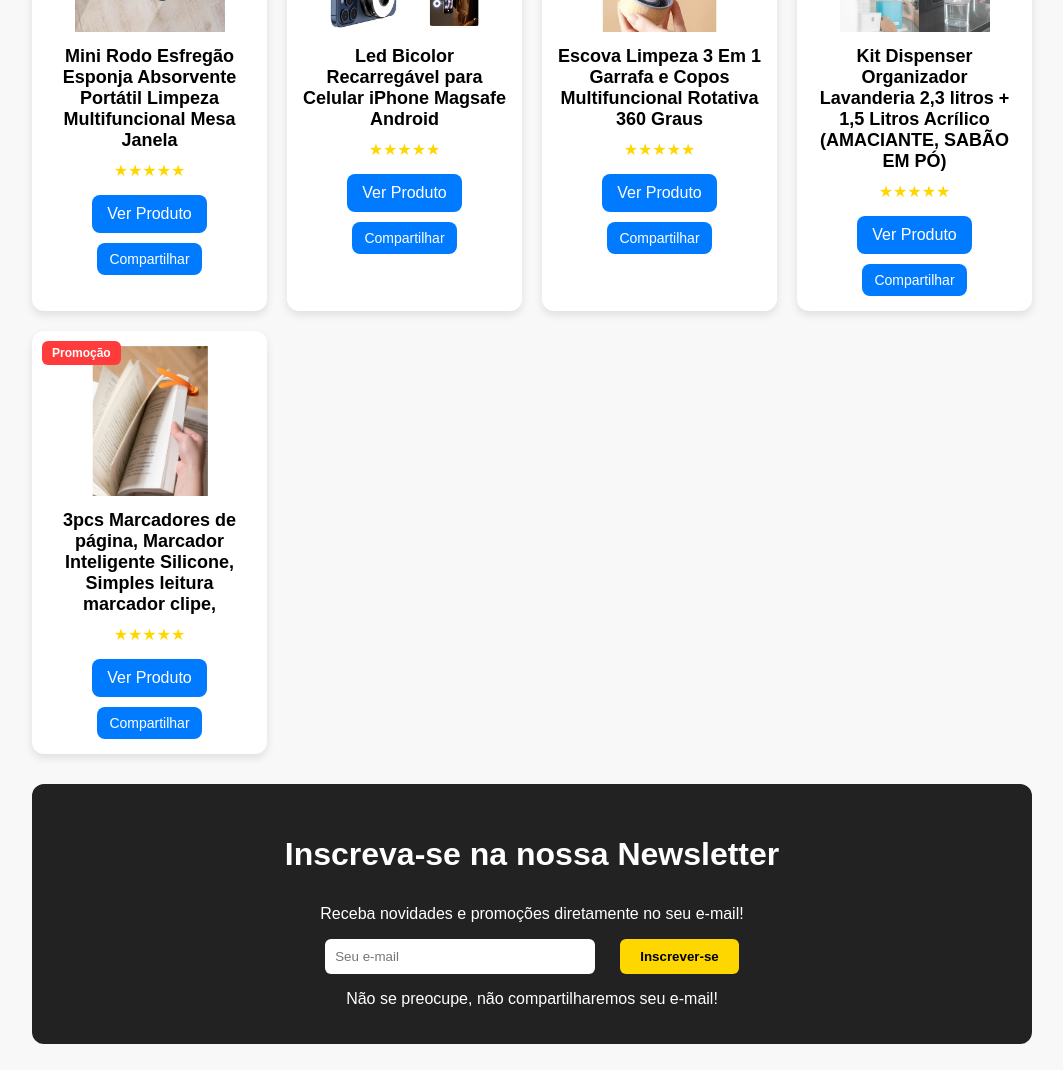
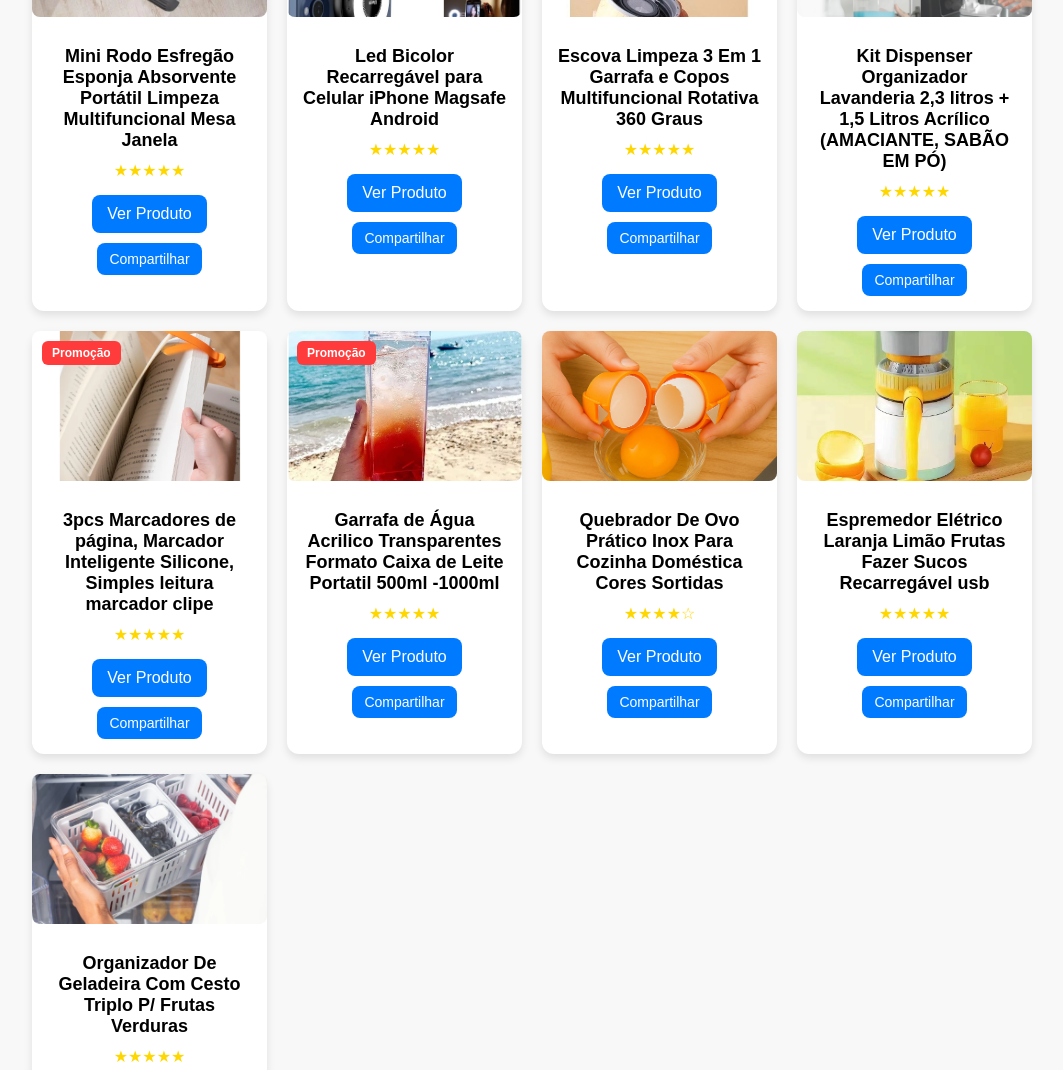
Before and after one commit to DiogoToloto/achadosmarketplaces, a plain HTML site: page index.html in a window 1280 px wide. Shown: the part 1730-2800 px from the top of the page, without its empty margins (108-1171 px from the left). Drawn offline with Linux system fonts and the light colour scheme; files whose address does not match are found by name.

Commit message:
atualizando links

```diff
--- a/index.html
+++ b/index.html
@@ -122,19 +122,20 @@
         background: #fff;
         border-radius: 12px;
         box-shadow: 0 4px 8px rgba(0, 0, 0, 0.1);
-        padding: 15px;
         text-align: center;
         position: relative;
         transition: transform 0.2s;
       }
 
-
-
       .card img {
         width: 100%;
         height: 150px;
-        object-fit: contain;
+        object-fit: cover;
         border-radius: 8px;
+      }
+
+      .card-descricao {
+        padding: 15px;
       }
 
       .card h3 {
@@ -488,13 +489,53 @@
         },
         {
           id: 9,
-          name: "3pcs Marcadores de página, Marcador Inteligente Silicone, Simples leitura marcador clipe,",
+          name: "3pcs Marcadores de página, Marcador Inteligente Silicone, Simples leitura marcador clipe",
           category: "acessorio",
           img: "./assets/marcador-de-paginas.webp",
           link: "https://s.shopee.com.br/10XDG57mE",
           rating: 5,
           featured: false,
           promo: true,
+        },
+        {
+          id: 10,
+          name: "Garrafa de Água Acrilico Transparentes Formato Caixa de Leite Portatil 500ml -1000ml",
+          category: "casa",
+          img: "./assets/garrafa-transparente.webp",
+          link: "https://s.shopee.com.br/8pbwFhR0nh",
+          rating: 5,
+          featured: false,
+          promo: true,
+        },
+        {
+          id: 11,
+          name: "Quebrador De Ovo Prático Inox Para Cozinha Doméstica Cores Sortidas",
+          category: "casa",
+          img: "./assets/abridor-de-ovos.webp",
+          link: "https://s.shopee.com.br/4fmNIIo9zC",
+          rating: 4,
+          featured: false,
+          promo: false,
+        },
+        {
+          id: 12,
+          name: "Espremedor Elétrico Laranja Limão Frutas Fazer Sucos Recarregável usb",
+          category: "casa",
+          img: "./assets/espremedor-eletrico-laranja.webp",
+          link: "https://s.shopee.com.br/70AI54KMLJ",
+          rating: 5,
+          featured: false,
+          promo: false,
+        },
+        {
+          id: 13,
+          name: "Organizador De Geladeira Com Cesto Triplo P/ Frutas Verduras",
+          category: "casa",
+          img: "./assets/cesto-separador-de-frutas.webp",
+          link: "https://s.shopee.com.br/BJxxe3wab",
+          rating: 5,
+          featured: false,
+          promo: false,
         },
       ];
 
@@ -545,7 +586,8 @@
           const card = `
       <div class="card">
         ${promoBadge}
-        <img src="${p.img}" alt="${p.name}">
+        <picture><img src="${p.img}" alt="${p.name}"></picture>
+        <div class="card-descricao">
           <h3>${p.name}</h3>
           ${renderStars(p.rating)}
 
@@ -558,6 +600,7 @@
               <a id="btn-whats" href="https://api.whatsapp.com/send?text=${encodedName}%20${encodedLink}" target="_blank">WhatsApp</a>
 
                 <button class="btn-copy" onclick="copyLink('${p.link}')">Copiar link</button>
+            </div>
           </div>
         </div>
       </div>
```
Also changed, not shown: assets/abridor-de-ovos.webp (added), assets/cesto-separador-de-frutas.webp (added), assets/espremedor-eletrico-laranja.webp (added), assets/garrafa-transparente.webp (added). Lines whose indentation alone changed are shown as unchanged.
